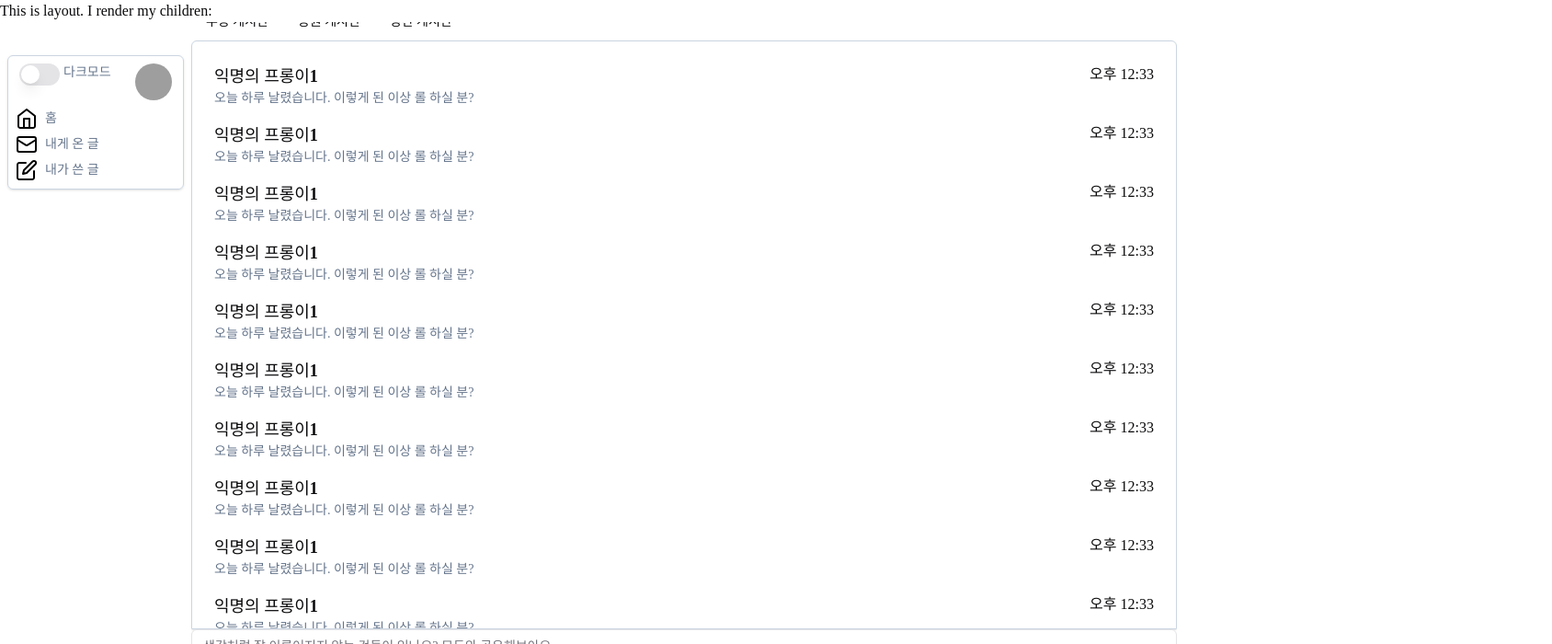
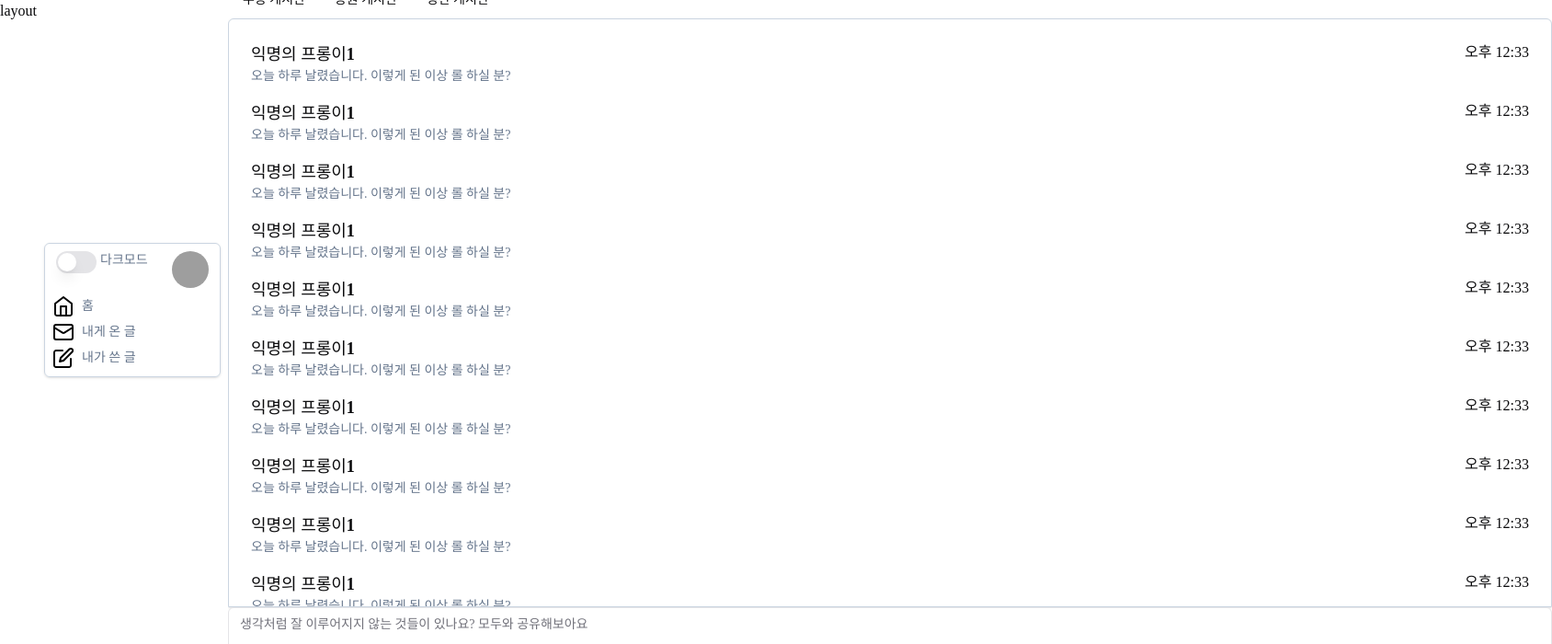
Before and after one commit to seongbin9786/simple-devnamu, a React (Vite) app: page / in a window 1280 px wide. Shown: the top 700 px of the page at 92% size, 1688 px wide, since content can reach past the window. Built offline with nearby package versions, Linux system fonts and the light colour scheme; grey boxes are pictures that could not be loaded.

Commit message:
[Fix] layout으로 사이드바 위치 수정

```diff
--- a/src/components/Layout.tsx
+++ b/src/components/Layout.tsx
@@ -1,10 +1,13 @@
 import { PropsWithChildren } from "react";
+import SideBar from "@/components/SideBar";
 
 export default function MyArticlePage(props: PropsWithChildren) {
     return (
-        <div>
-            <div>This is layout. I render my children:</div>
-
+        <div className="flex">
+            <div>layout</div>
+            <div className=" mt-64 p-2">
+                <SideBar></SideBar>
+            </div>
             <div>{props.children}</div>
         </div>
     );
--- a/src/components/SideBar.tsx
+++ b/src/components/SideBar.tsx
@@ -19,7 +19,7 @@ const SideBar = () => {
     };
     return (
         <>
-            <div className="flex w-48 flex-col justify-center rounded-md border border-[#CBD5E1] p-2 shadow ">
+            <div className="relative flex w-48 flex-col justify-center rounded-md border border-[#CBD5E1] p-2 shadow ">
                 <div className="mb-2 flex px-1">
                     <Switch className="mr-1" onCheckedChange={handleToggle} checked={toggled} />
                     <div className="grow text-sm text-[#64748B]">다크모드</div>
--- a/src/pages/MainPage.tsx
+++ b/src/pages/MainPage.tsx
@@ -1,5 +1,5 @@
 import { useState } from "react";
-import SideBar from "@/components/SideBar";
+
 import ThreadDemo from "@/components/ThreadDemo";
 import { Button } from "@/registry/default/ui/button";
 import { Textarea } from "@/registry/default/ui/textarea";
@@ -16,9 +16,6 @@ export default function MainPage() {
 
     return (
         <div className="flex">
-            <div className="mt-7 p-2">
-                <SideBar></SideBar>
-            </div>
             <div className="relative flex h-screen items-center justify-center overflow-hidden">
                 <div className="flex w-[90rem] flex-col  justify-center ">
                     <Menubar className="w-auto border-none ">
```
